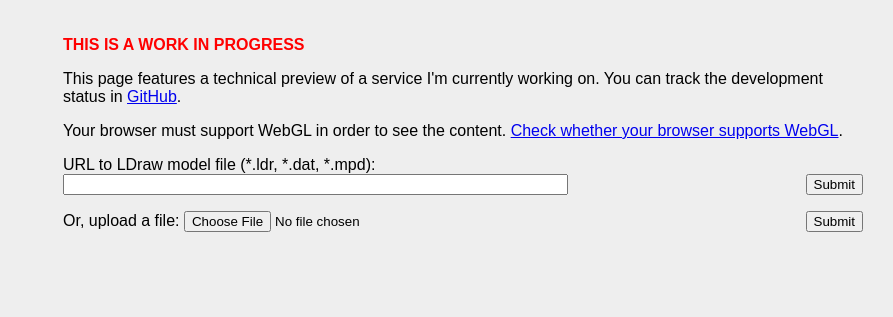
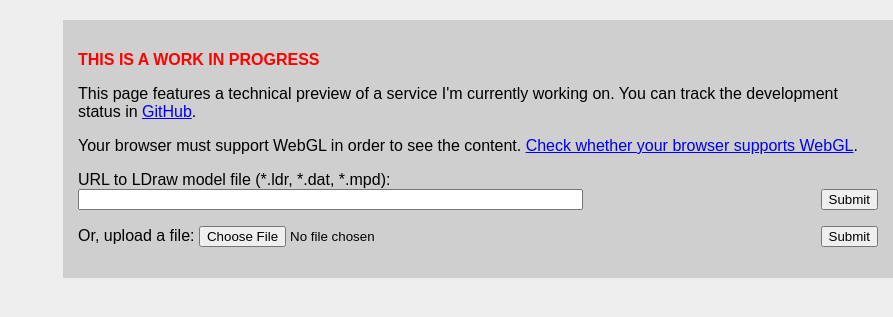
Before and after one commit to gongfuPanada/LDrawWeb, a Flask app: template server/templates/view.html in a window 1280 px wide. Shown: the top 317 px of the page, without its empty margins (387-1280 px from the left). Run offline with Flask 2, Linux system fonts and the light colour scheme; the template is opened without the code that fills it, so the values that code supplies are empty.

Commit message:
* frontend polishing

```diff
--- a/server/ldrawweb/app.py
+++ b/server/ldrawweb/app.py
@@ -62,7 +62,7 @@ def view():
             uri = request.args.get('uri')
             if uri.startswith('http://') or uri.startswith('https://'):
                 data['model'] = requests.get(uri).content.decode('utf-8', 'IGNORE')
-                data['uri'] = request.args.get('uri')
+            data['uri'] = request.args.get('uri')
         else:
             raise NotImplemented
     response = make_response(render_template('view.html', **data))
--- a/server/templates/view.html
+++ b/server/templates/view.html
@@ -18,7 +18,7 @@
     <script type="text/javascript" src="{{ url_for('static', filename='scripts/packages/browser/interop.js') }}"></script>
     <canvas id="mainCanvas"></canvas>
     <div id="progress" style="position: absolute; z-index: 0; overflow:scroll; width: 400px; height: 100%; left: 0px; top: 0;" ></div>
-    <div id="inputbox" style="position: absolute; z-index: 3; width: 800px; height: 50px; left: 450px; top: 20px;"><p><span style="color: red; font-weight: bold;">THIS IS A WORK IN PROGRESS</span></p>
+    <div id="inputbox" style="position: absolute; z-index: 3; width: 800px; left: 450px; top: 20px; background-color: rgba(30, 30, 30, 0.15); padding: 15px;"><p><span style="color: red; font-weight: bold;">THIS IS A WORK IN PROGRESS</span></p>
 <p>This page features a technical preview of a service I'm currently working on. You can track the development status in <a href='http://github.com/segfault87/LDrawWeb'>GitHub</a>.</p>
 <p>Your browser must support WebGL in order to see the content. <a href='http://doesmybrowsersupportwebgl.com/'>Check whether your browser supports WebGL</a>.</p>
 <p><form action='/view' method='GET'>
```
